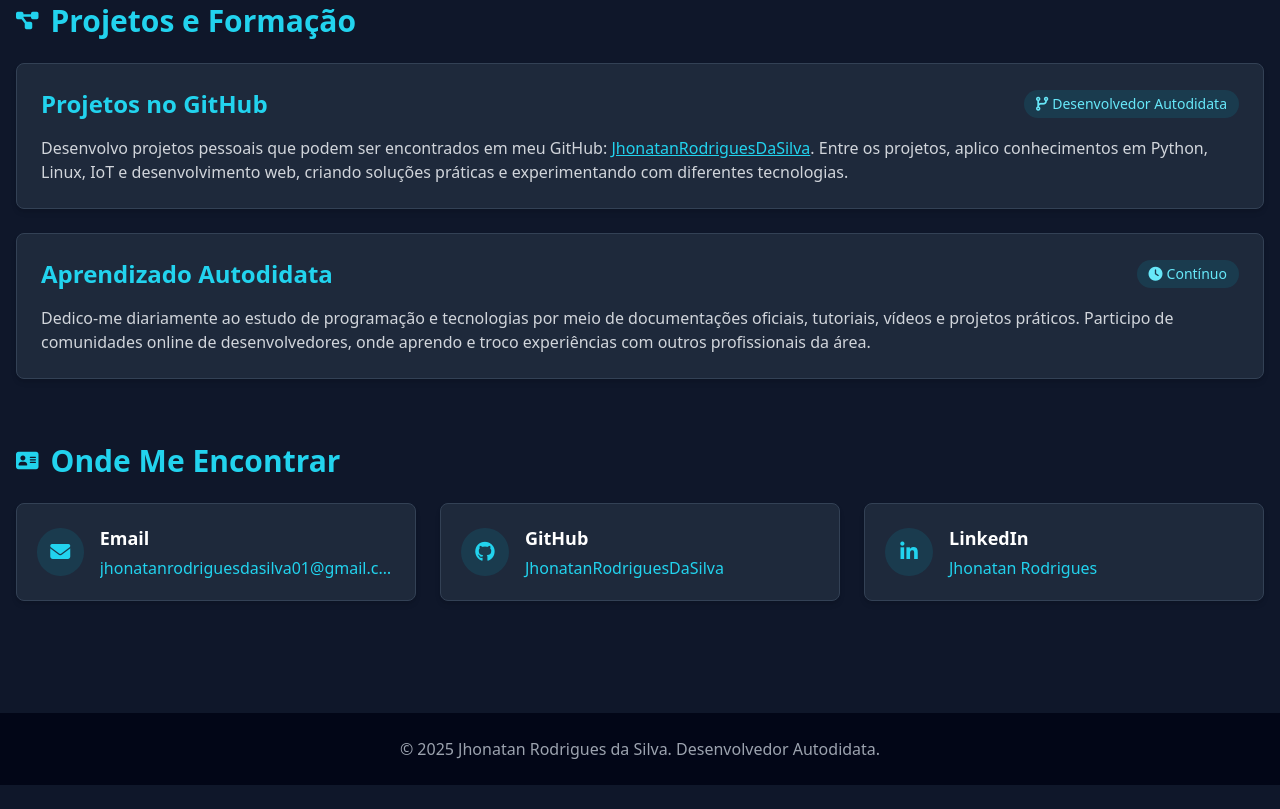
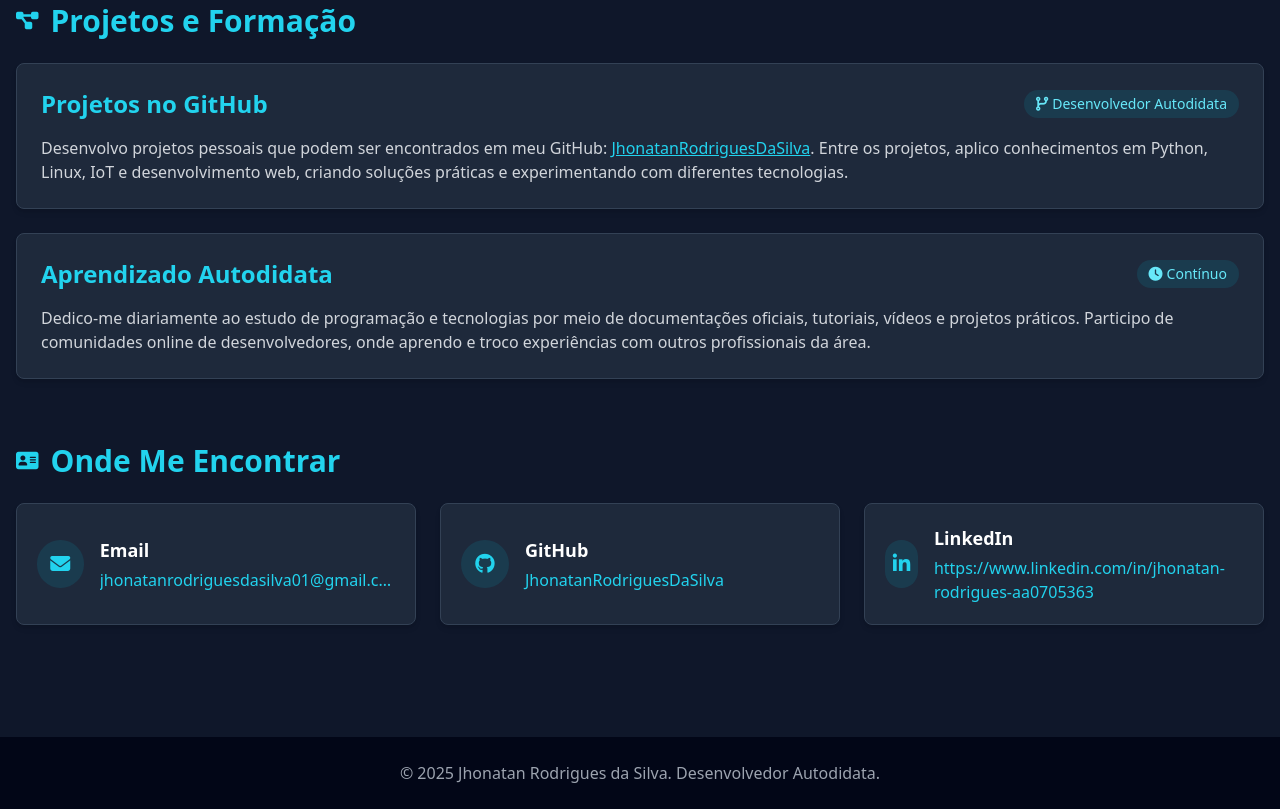
Before and after one commit to JhonatanRodriguesDaSilva/JhonatanRodriguesDaSilva.github.io, a plain HTML site: page index.html in a window 1280 px wide. Shown: the part 1137-1946 px from the top of the page. Before the commit the page ends 1922 px from the top, so only its background shows below. Drawn offline with nearby package versions, Linux system fonts and the light colour scheme.

Commit message:
Update index.html

```diff
--- a/index.html
+++ b/index.html
@@ -202,13 +202,13 @@
                 </a>
 
                 <!-- LinkedIn -->
-                <a href="https://www.linkedin.com/in/jhonatan-rodrigues-aa0705363" target="_blank" class="bg-slate-800 rounded-lg flex items-center p-4 sm:p-5 shadow-md hover:shadow-cyan-500/20 transition duration-300 hover:-translate-y-1 border border-slate-700 group">
+                <a href="Jhonatan Rodrigues" target="_blank" class="bg-slate-800 rounded-lg flex items-center p-4 sm:p-5 shadow-md hover:shadow-cyan-500/20 transition duration-300 hover:-translate-y-1 border border-slate-700 group">
                     <div class="w-10 h-10 sm:w-12 sm:h-12 bg-cyan-900/50 rounded-full flex items-center justify-center mr-3 sm:mr-4 group-hover:bg-cyan-800 transition">
                         <i class="fab fa-linkedin-in text-cyan-400 text-lg sm:text-xl"></i>
                     </div>
                     <div>
                         <h3 class="text-base sm:text-lg font-semibold text-white mb-0.5 sm:mb-1">LinkedIn</h3>
-                        <p class="text-cyan-400 text-sm sm:text-base">Jhonatan Rodrigues</p>
+                        <p class="text-cyan-400 text-sm sm:text-base">https://www.linkedin.com/in/jhonatan-rodrigues-aa0705363</p>
                     </div>
                 </a>
             </div>
```
